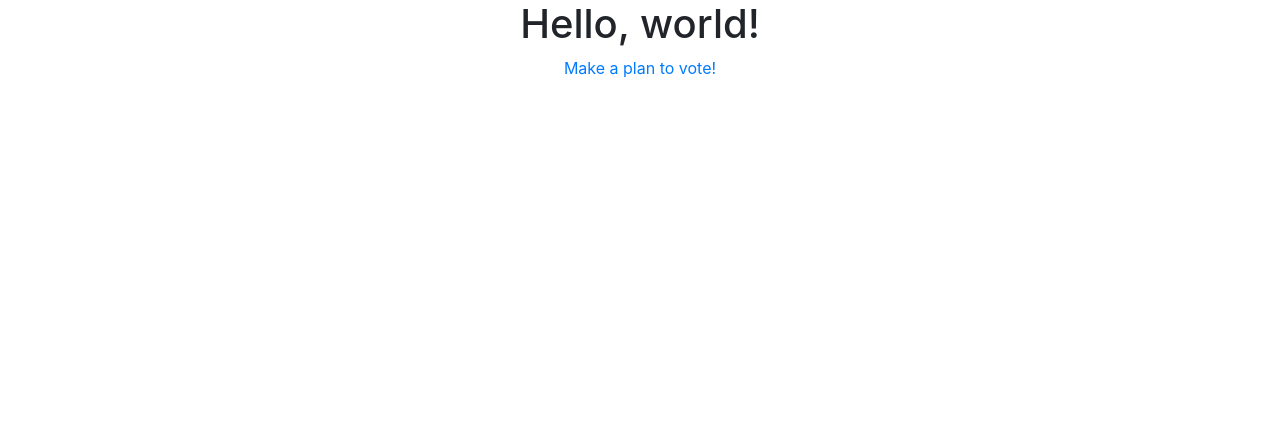
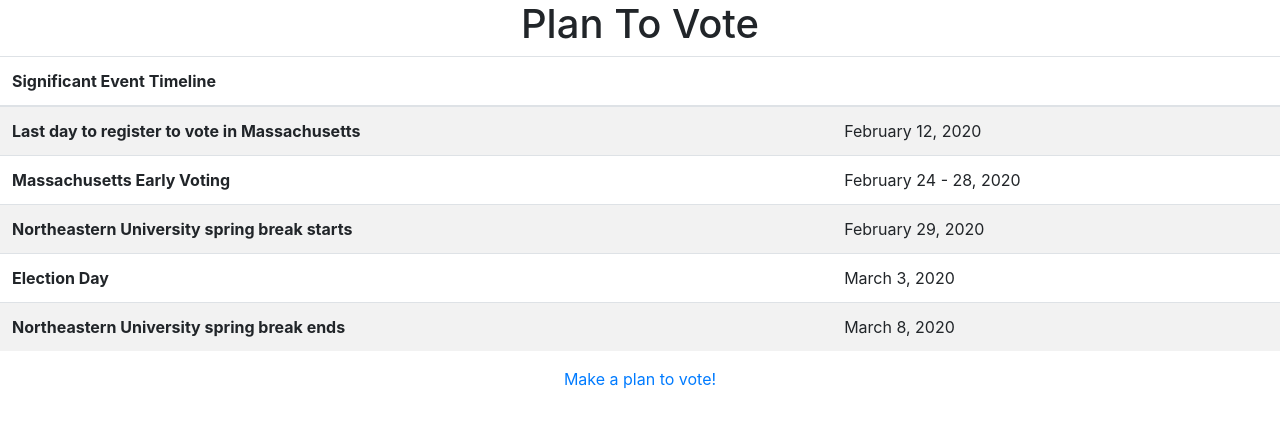
Before and after one commit to nchiappari/huskies4bernie, a website: page plan2vote.html in a window 1280 px wide. Drawn offline with nearby package versions, Linux system fonts and the light colour scheme.

Commit message:
Update plan2vote.html

```diff
--- a/plan2vote.html
+++ b/plan2vote.html
@@ -18,7 +18,38 @@
   </head>
   <body>
     <center>
-    <h1>Hello, world!</h1>
+    <h1>Plan To Vote</h1>
+
+      <table class="table table-striped">
+  <thead>
+    <tr>
+      <th scope="col">Significant Event Timeline</th>
+      <th scope="col"></th>
+    </tr>
+  </thead>
+  <tbody>
+    <tr>
+      <th scope="row">Last day to register to vote in Massachusetts</th>
+      <td>February 12, 2020</td>
+    </tr>
+    <tr>
+      <th scope="row">Massachusetts Early Voting</th>
+      <td>February 24 - 28, 2020</td>
+    </tr>
+    <tr>
+      <th scope="row">Northeastern University spring break starts</th>
+      <td>February 29, 2020</td>
+    </tr>
+    <tr>
+      <th scope="row">Election Day</th>
+      <td>March 3, 2020</td>
+    </tr>
+    <tr>
+      <th scope="row">Northeastern University spring break ends</th>
+      <td>March 8, 2020</td>
+    </tr>
+  </tbody>
+</table>
 
     <!-- Optional JavaScript -->
     <!-- jQuery first, then Popper.js, then Bootstrap JS -->
```
